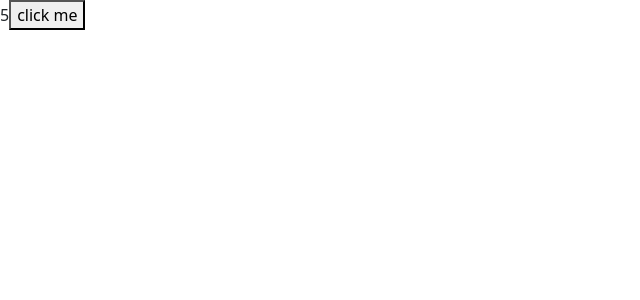
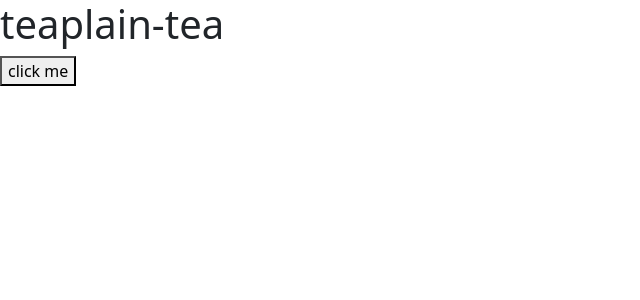
Before and after one commit to AnnalingamGowsigan/first_react_app, a React (Vite) app: page / in a window 1280 px wide. Shown: the top 300 px of the page, without its empty margins (0-640 px from the left). Built offline with nearby package versions, Linux system fonts and the light colour scheme; the HTML template or start-up script is replaced by a standard one.

Commit message:
Change state arrays.

```diff
--- a/src/App.tsx
+++ b/src/App.tsx
@@ -2,22 +2,24 @@ import { useState } from "react";
 import Message from "./Message";
 
 const App = () => {
-  const [drink, setDrink] = useState({
-    name: "tea",
-    price: 5,
-  });
+  const [drink, setDrink] = useState(["tea", "plain-tea"]);
 
   const handleClick = () => {
-    const newObj = {
-      ...drink,
-      price: 6,
-    };
-    setDrink(newObj);
+    //Add
+    // setDrink([...drink, "coffee"]);
+
+    // //Remove
+    // setDrink(drink.filter((drinkName) => drinkName !== "tea "));
+
+    //Update
+    setDrink(
+      drink.map((drinkName) => (drinkName === "tea" ? "coffeeTea" : drinkName))
+    );
   };
 
   return (
     <div>
-      {drink.price}
+      <h1>{drink}</h1>
       <button onClick={handleClick}>click me</button>
     </div>
   );
```
